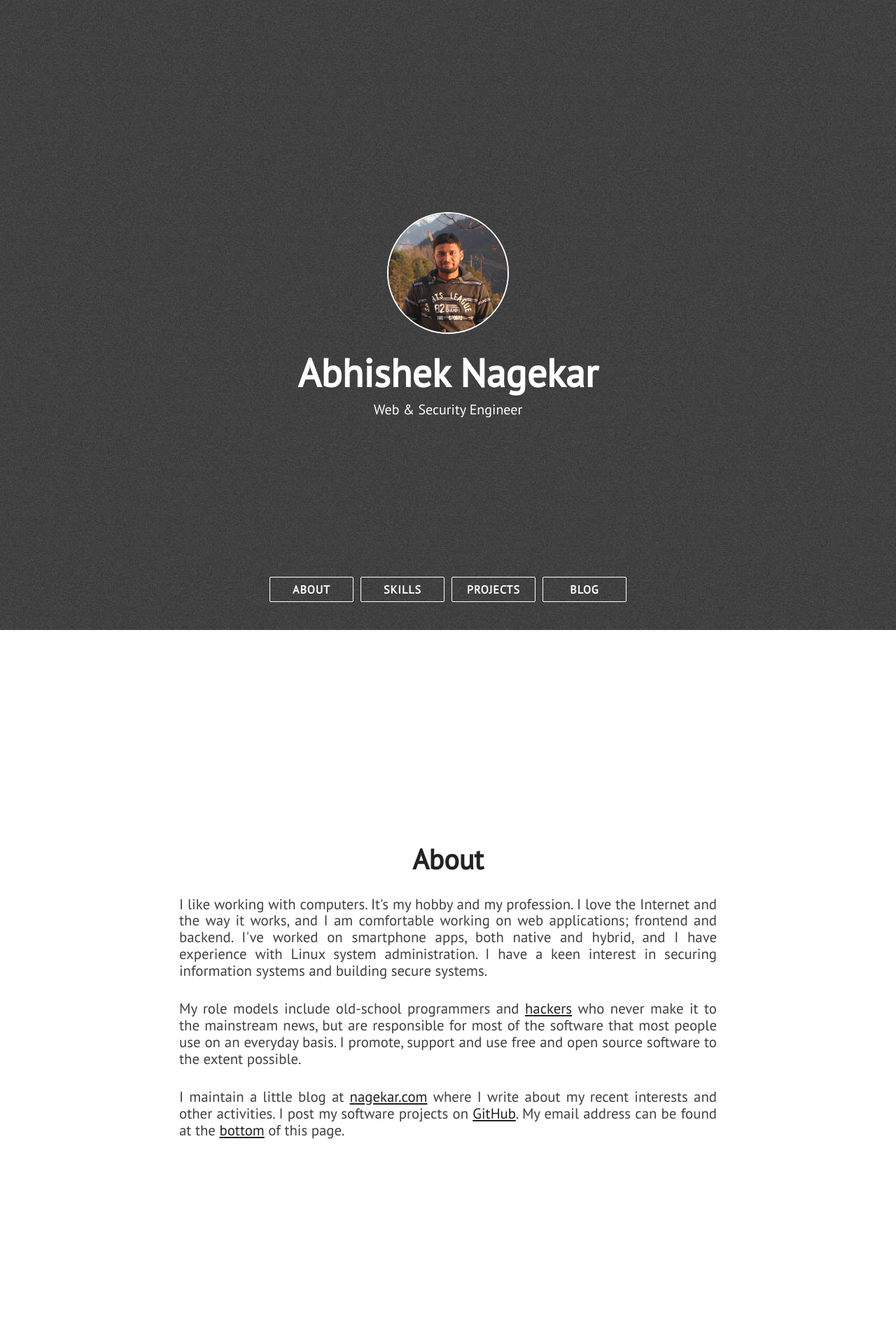
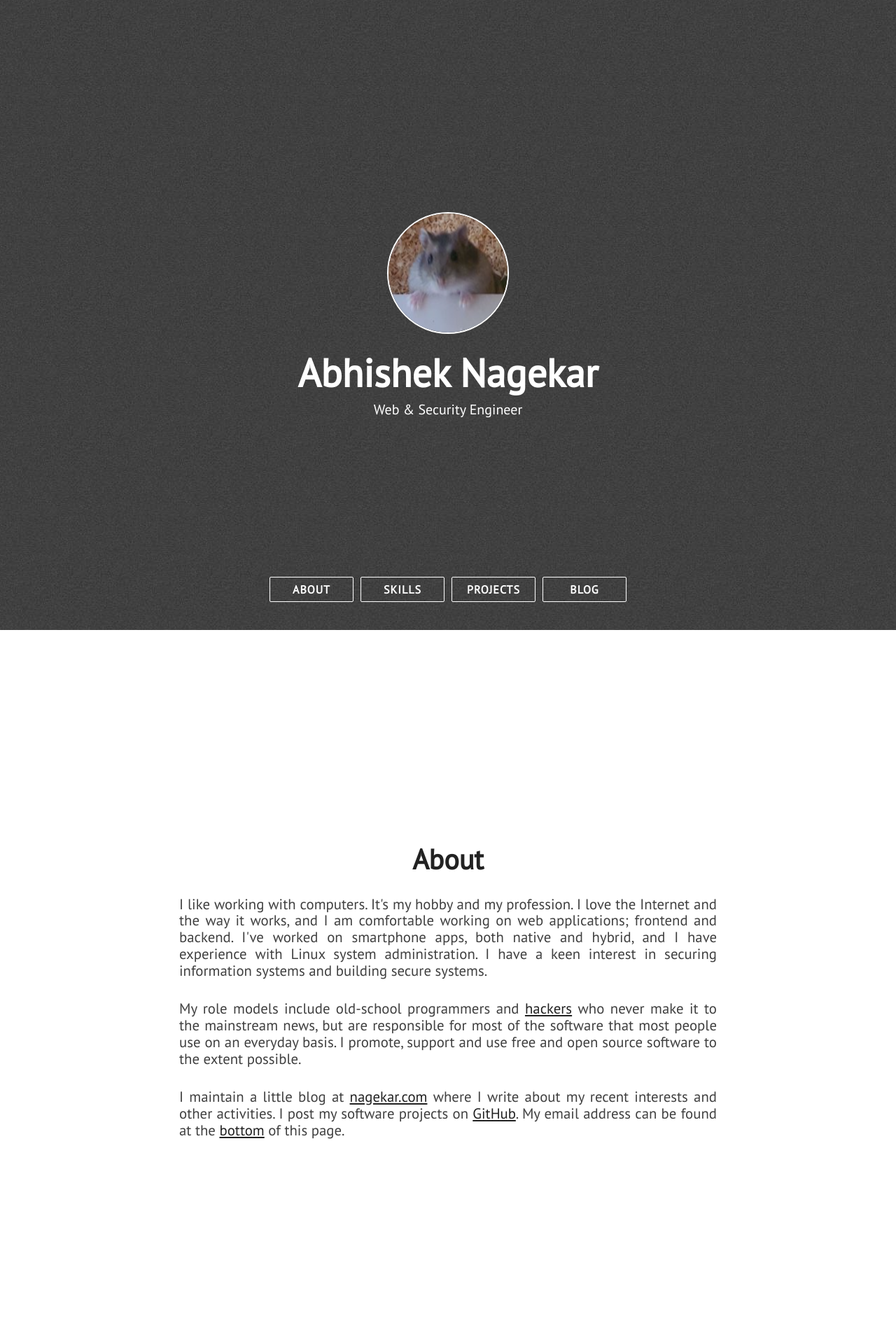
Before and after one commit to SongChaeYoung98/SongChaeYoung98.github.io, a Jekyll site: the page built from index.html, in a window 1280 px wide. Shown: the top 1920 px of the page at 70% size. Built offline with Jekyll 4.4.1, drawn with Linux system fonts in a browser that asks for light colours; nearby versions of some CDN libraries.

Commit message:
Update _config.yml

```diff
--- a/_config.yml
+++ b/_config.yml
@@ -15,7 +15,7 @@ twitter_username: abhn_
 reddit_username: abhn
 
 # absolute or relative
-profile_picture: assets/images/pp.jpg
+profile_picture: assets/images/캡처.PNG
 
 # Google Analytics ID
 google_analytics:
```
